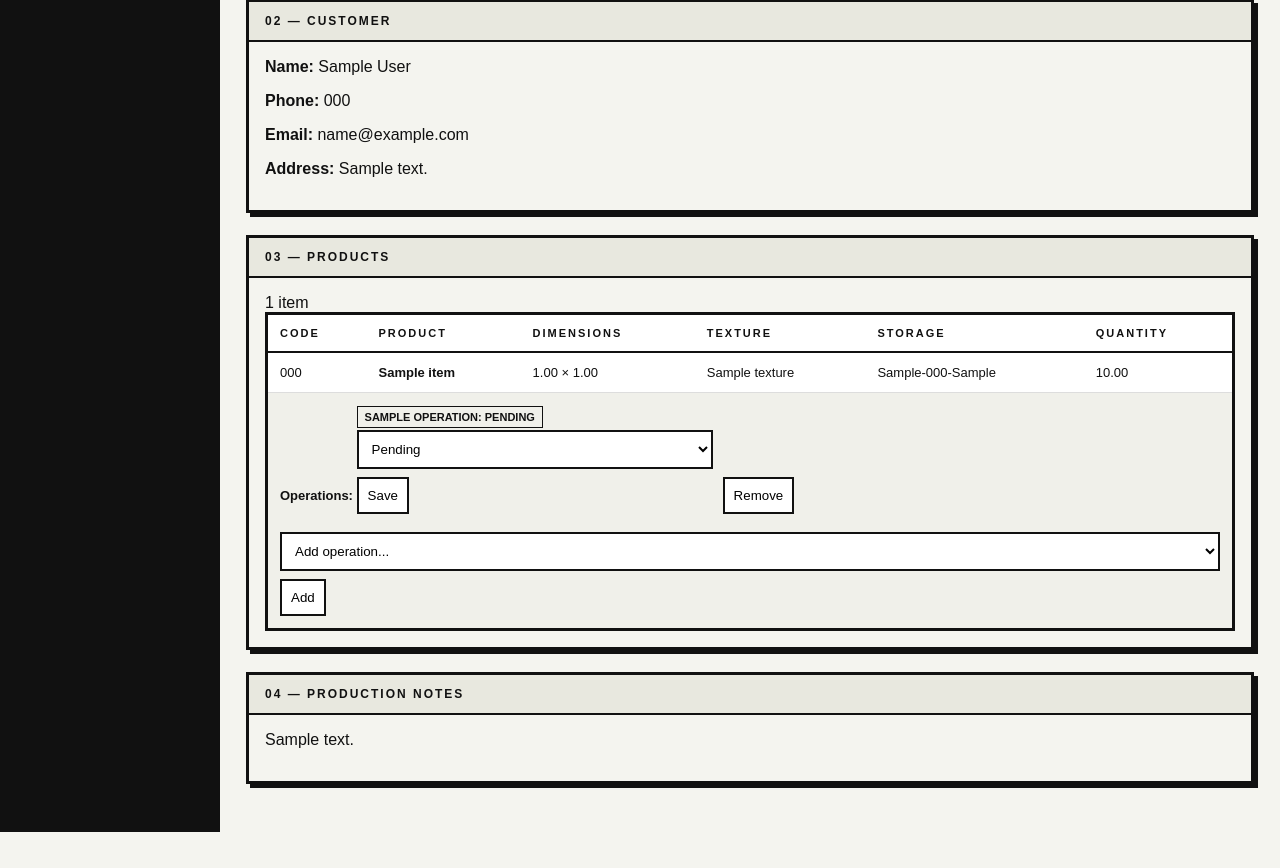
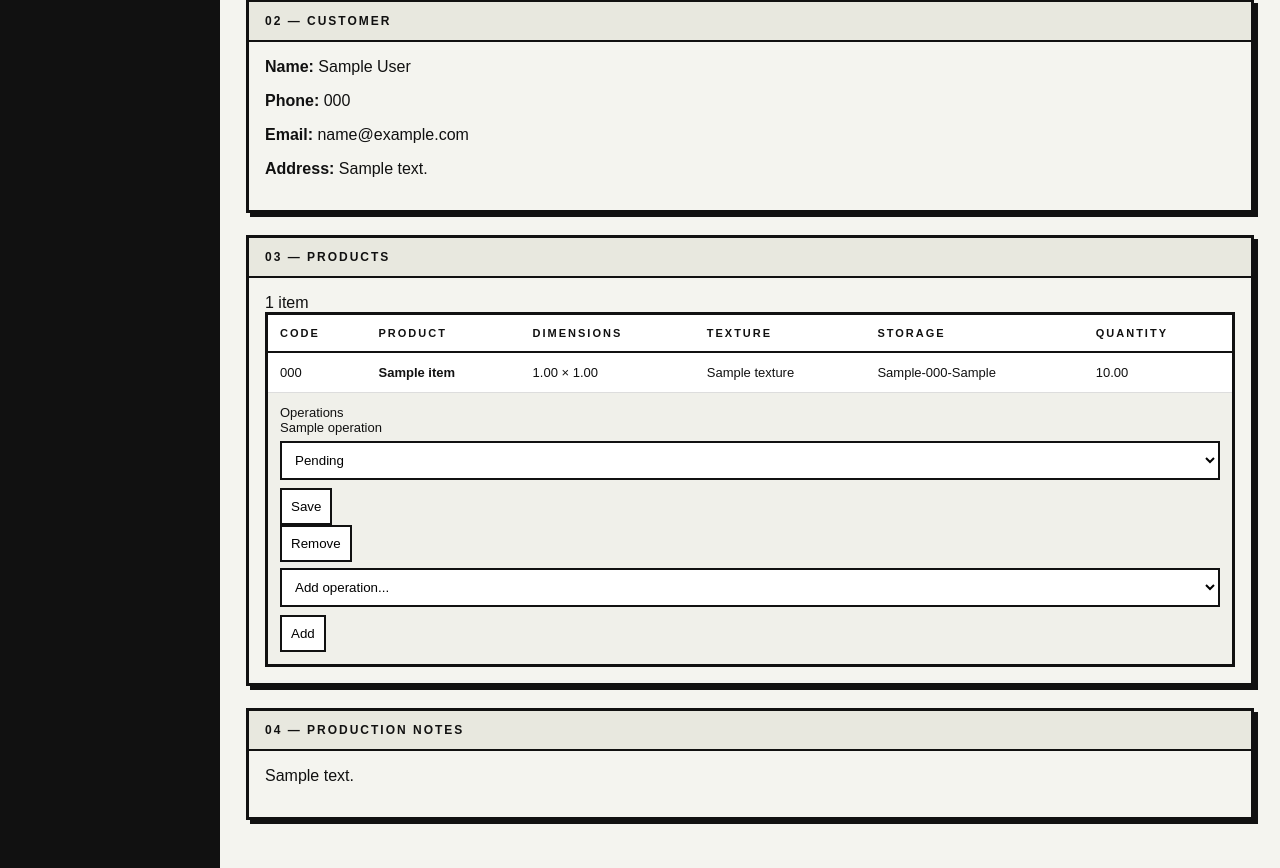
Before and after one commit to Kliurka/product_db_web, a Django app: page /production/000/ in a window 1280 px wide. Shown: the part 592-1460 px from the top of the page. Before the commit the page ends 1424 px from the top, so only its background shows below. Run offline with Django 5.2, Linux system fonts and the light colour scheme; a user stored in the database is signed in; data comes from the database, SQL or seed files in the repository; tables that the repository leaves empty hold one stand-in row (values such as "Sample post").

Commit message:
Improve production operations layout

```diff
--- a/inventory/templates/inventory/production_detail.html
+++ b/inventory/templates/inventory/production_detail.html
@@ -176,22 +176,25 @@
                         <td>{{ item.quantity }}</td>
                     </tr>
 
-                    <tr>
-                        <td colspan="6">
-                            <strong>Operations:</strong>
+                    <tr id="item-{{ item.id }}">
+                        <td colspan="6" class="production-operations-cell">
+                            <div class="production-operations-title">
+                                Operations
+                            </div>
 
+                            <div class="production-operations-list">
                                 {% for item_operation in item.production_operations.all %}
+                                    <div class="production-operation-row">
+                                        <div class="production-operation-name">
+                                            {{ item_operation.operation.name }}
+                                        </div>
+
                                         <form
+                                            class="production-operation-status-form"
                                             method="post"
                                             action="{% url 'production_operation_status' order.order_code item_operation.id %}"
-                                    style="display:inline-block; margin:4px 6px 4px 0;"
                                         >
                                             {% csrf_token %}
-
-                                    <span class="status {{ item_operation.status }}">
-                                        {{ item_operation.operation.name }}:
-                                        {{ item_operation.get_status_display }}
-                                    </span>
 
                                             <select name="status">
                                                 {% for value, label in item_operation.OPERATION_STATUS %}
@@ -206,23 +209,27 @@
 
                                         {% if request.user.profile.role.name == "admin" or request.user.profile.role.name == "manager" %}
                                             <form
+                                                class="production-operation-remove-form"
                                                 method="post"
                                                 action="{% url 'production_operation_remove' order.order_code item_operation.id %}"
-                                        style="display:inline-block;"
                                                 onsubmit="return confirm('Remove this operation?');"
                                             >
                                                 {% csrf_token %}
                                                 <button type="submit">Remove</button>
                                             </form>
                                         {% endif %}
+                                    </div>
                                 {% empty %}
-                                <span>No operations assigned.</span>
+                                    <div class="center-note">
+                                        No operations assigned.
+                                    </div>
                                 {% endfor %}
+                            </div>
 
                             <form
+                                class="production-operation-add-form"
                                 method="post"
                                 action="{% url 'production_operation_add' order.order_code item.id %}"
-                                style="margin-top:8px;"
                             >
                                 {% csrf_token %}
 
```
Lines whose indentation alone changed are shown as unchanged.
